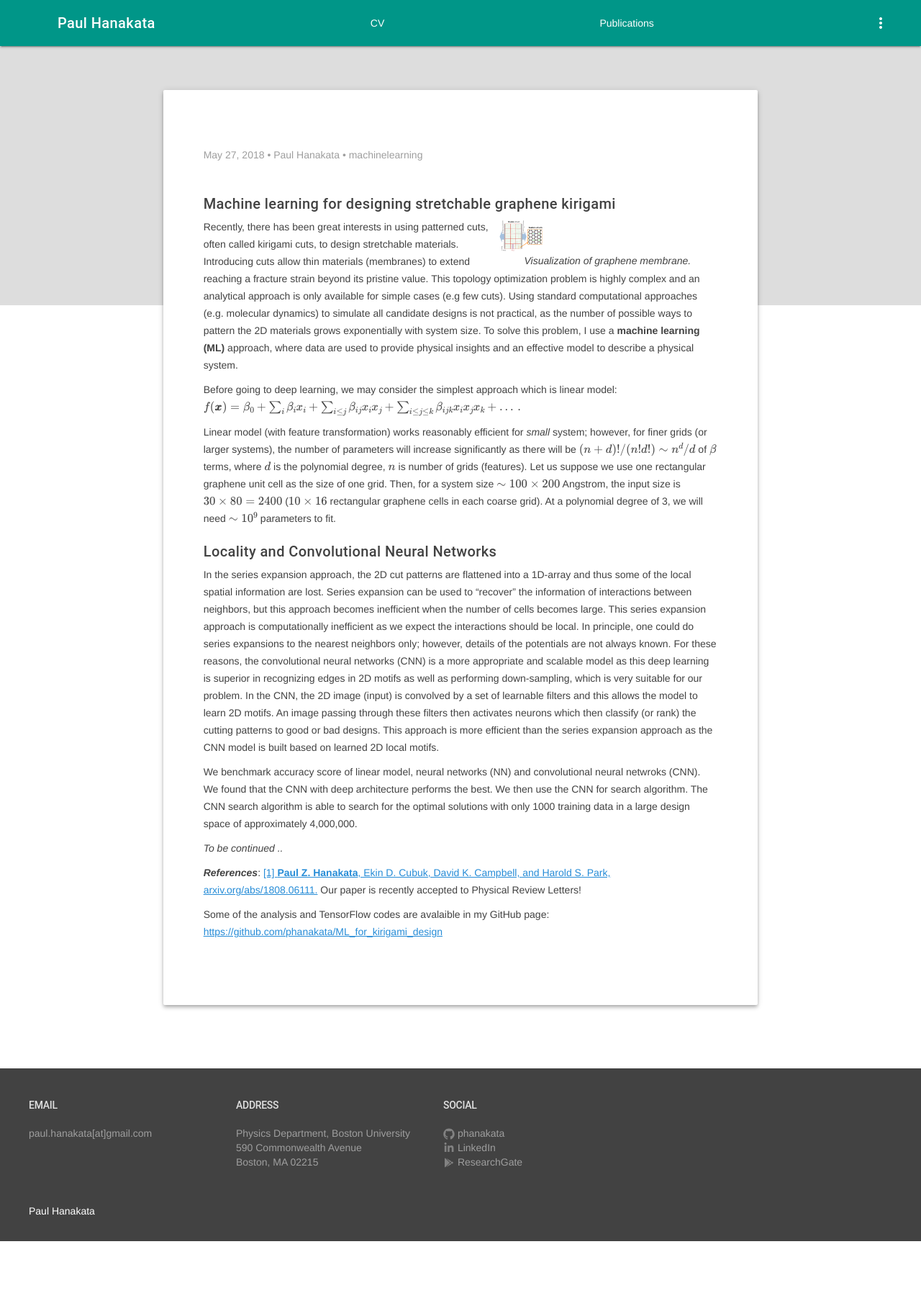
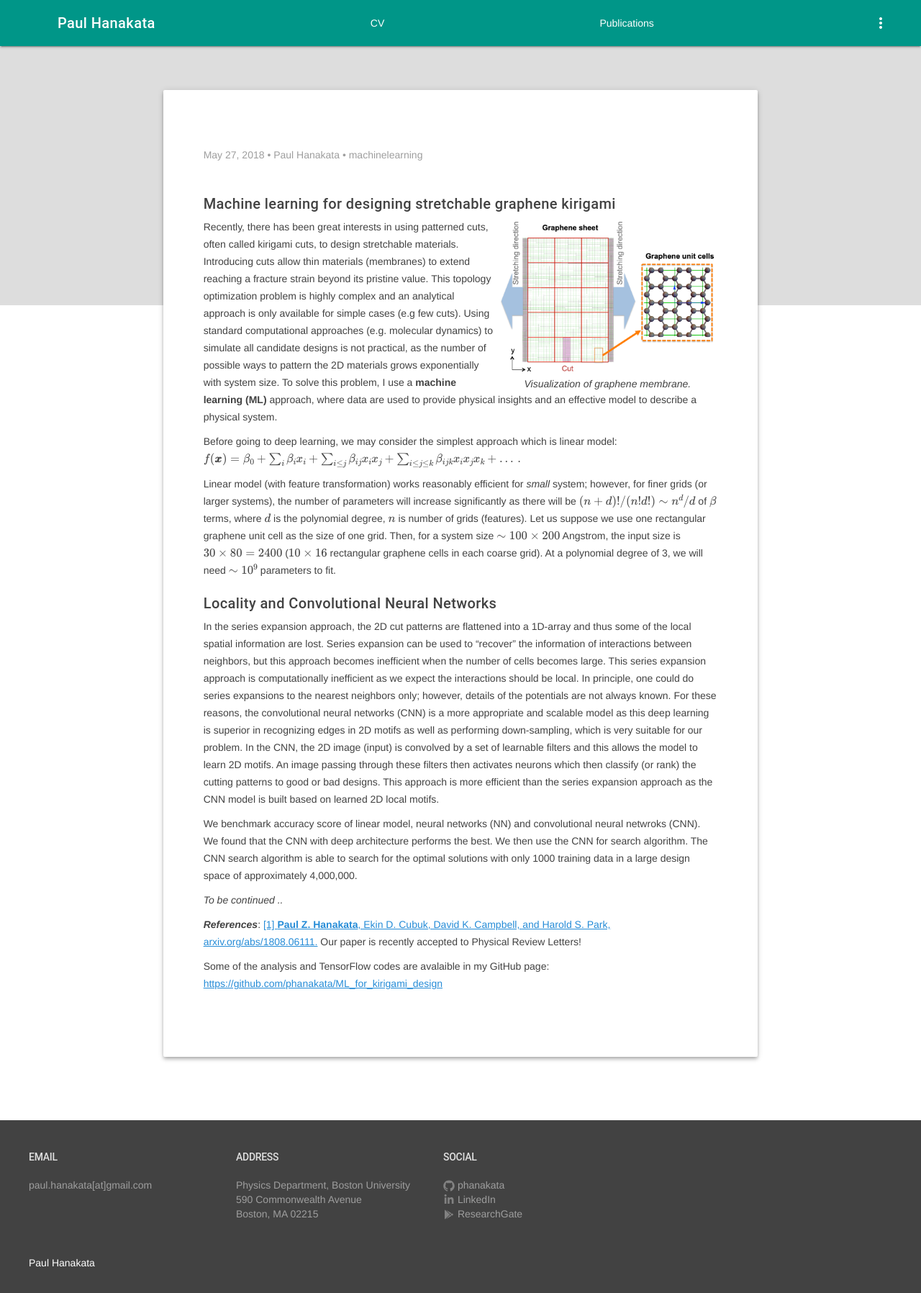
Before and after one commit to phanakata/phanakata.github.io, a Jekyll site: the page built from _posts/2018-05-29-ML.markdown, in a window 1280 px wide. Shown: the whole page at 72% size. Built offline with Jekyll 4.4.1, drawn with Linux system fonts in a browser that asks for light colours; formulas are drawn with MathJax 3; before the commit the page ends 1724 px from its top, so only the background shows below that.

Commit message:
Update 2018-05-29-ML.markdown

```diff
--- a/_posts/2018-05-29-ML.markdown
+++ b/_posts/2018-05-29-ML.markdown
@@ -9,7 +9,7 @@
 ##### Machine learning for designing stretchable graphene kirigami
 <table class="image" align="right">
 <caption align="bottom">{{ "<i> Visualization of graphene membrane.</i>" }}</caption>
-<tr><td><img src="/img/graphene_sheet.png" alt="Visualization of graphene membrane" description="Drawing" style="width: 300px; max-width:20%;"/></td></tr>
+<tr><td><img src="/img/graphene_sheet.png" alt="Visualization of graphene membrane" description="Drawing" style="width: 300px; max-width:100%;"/></td></tr>
 </table>
 Recently, there has been great interests in using patterned cuts, often called kirigami cuts, to design stretchable materials.
 Introducing cuts allow thin materials (membranes) to extend reaching a fracture strain beyond its pristine value. This topology optimization problem is highly complex and an analytical approach is only available for simple cases (e.g few cuts). Using standard computational approaches (e.g. molecular dynamics) to simulate all candidate designs is not practical, as the number of possible ways to pattern the 2D materials grows exponentially with system size. To solve this problem, I use a **machine learning (ML)** approach, where data are used to provide physical insights and an effective model to describe a physical system.
```
